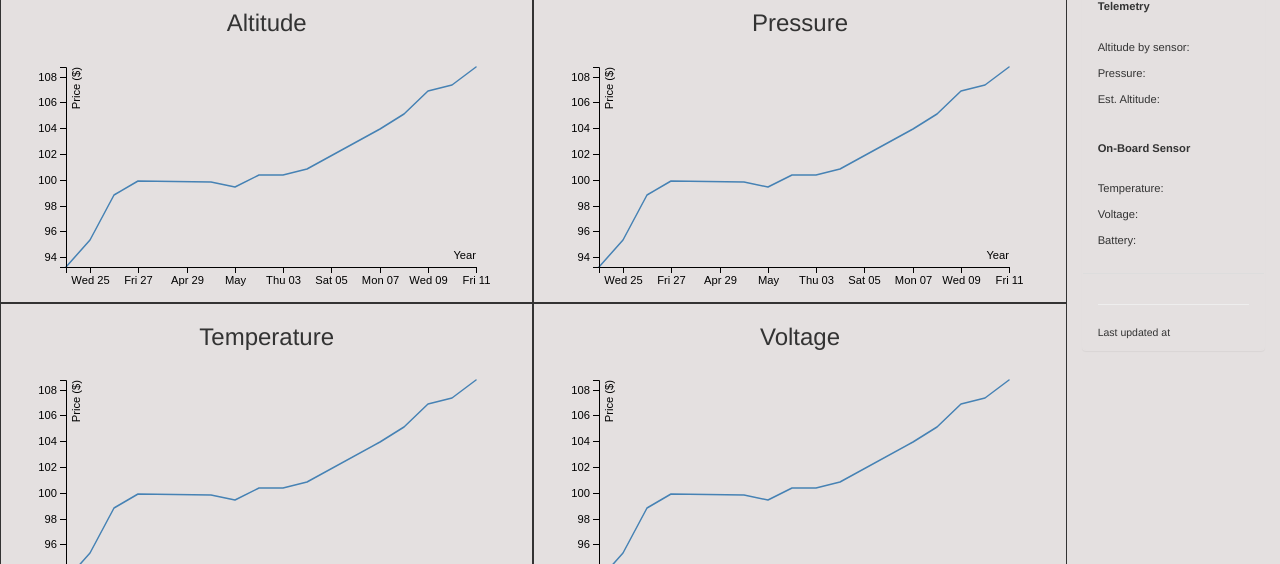
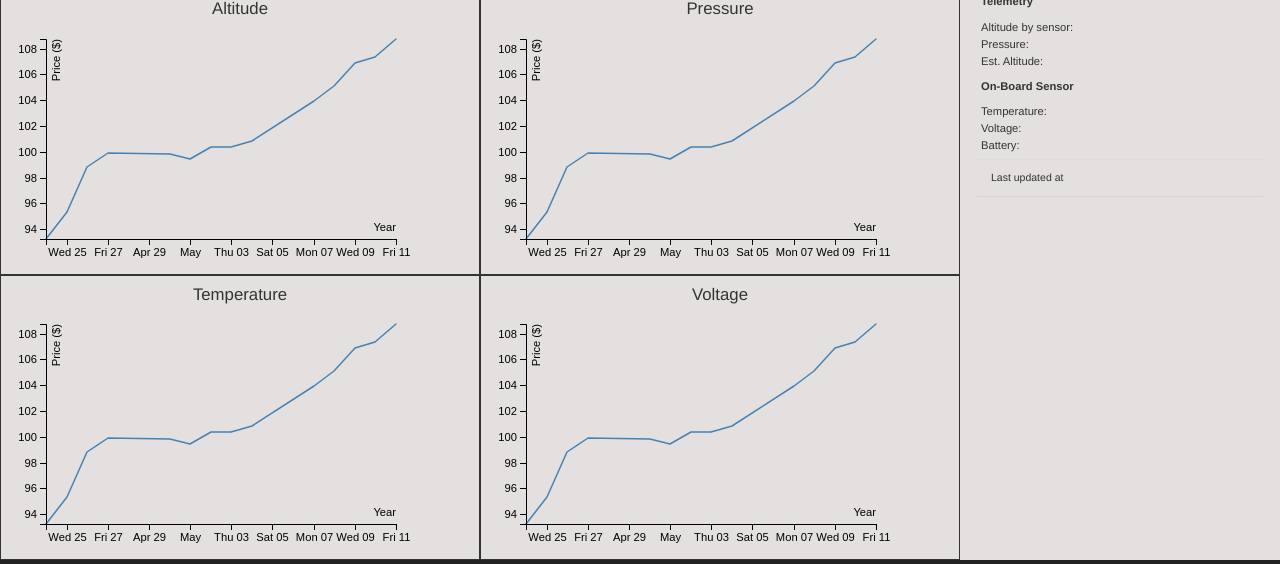
Before and after one commit to rounaksingh/rit_hab_mission_status, a plain HTML site: page index.html in a window 1280 px wide. Shown: the part 64-628 px from the top of the page. Drawn offline with nearby package versions, Linux system fonts and the light colour scheme; a script that the page names is missing.

Commit message:
Size edited to include the map

```diff
--- a/css/custom_style.css
+++ b/css/custom_style.css
@@ -50,6 +50,9 @@
 
 .plot h3{
     text-align: center;
+    font-size: 1.2em;
+    margin: 0;
+    margin-top: 10px;
 
 }
 
@@ -83,6 +86,14 @@
 
 .panel p{
     font-size: 0.8em;
+    margin-bottom: 1px;
+}
+
+.panel-heading{
+    padding: 5px;
+}
+.panel-body{
+    padding: 5px;
 }
 
 .panel-footer{
--- a/index.html
+++ b/index.html
@@ -66,29 +66,29 @@
     <section id="plots" class="background-light-grey">
         <div class="container-fluid">
         <div class="row">
-        <div class="col-md-10">
+        <div class="col-md-9">
             <div class="row">
                 <div class="plot col-md-6">
                     <h3>Altitude</h3>
-                    <svg width="480" height="250"></svg>
+                    <svg width="400" height="250"></svg>
                 </div>
                 <div class="plot col-md-6">
                     <h3>Pressure</h3>
-                    <svg width="480" height="250"></svg>
+                    <svg width="400" height="250"></svg>
                 </div>
             </div>
             <div class="row">
                 <div class="plot col-md-6">
                     <h3>Temperature</h3>
-                    <svg width="480" height="250"></svg>
+                    <svg width="400" height="250"></svg>
                 </div>
                 <div class="plot col-md-6">
                     <h3>Voltage</h3>
-                    <svg width="480" height="250"></svg>
+                    <svg width="400" height="250"></svg>
                 </div>
             </div>
             </div>
-            <div class="col-md-2">
+            <div class="col-md-3">
                 <div class="panel">
                 <div class="panel-heading">
                   <h3 class="panel-title">Telemetry</h3>
@@ -106,7 +106,7 @@
                   <p>Voltage:</p>
                   <p>Battery:</p>
                 </div>
-                <div class="panel-footer"><hr>Last updated at </div>
+                <div class="panel-footer">Last updated at </div>
               </div>
               <div class="aprs-map">
                 <p>
@@ -117,6 +117,9 @@
                     he_lng = -77.6109;
                     he_zoom = 10; // zoom out a bit
                     he_maptype = 'h'; // hybrid map
+                    //Map size
+                    he_width=250;
+                    he_height=300;
                     // select what to show
                     he_hide_tcp = 1; // do not show Internet stations
                     he_show_aprs = 'w'; // show APRS stations with waypoints
--- a/js/app_d3.js
+++ b/js/app_d3.js
@@ -3,7 +3,7 @@ var svg = d3.selectAll("svg"),
     top: 20,
     right: 20,
     bottom: 30,
-    left: 50
+    left: 30
   },
   width = +svg.attr("width") - margin.left - margin.right,
   height = +svg.attr("height") - margin.top - margin.bottom,
```
